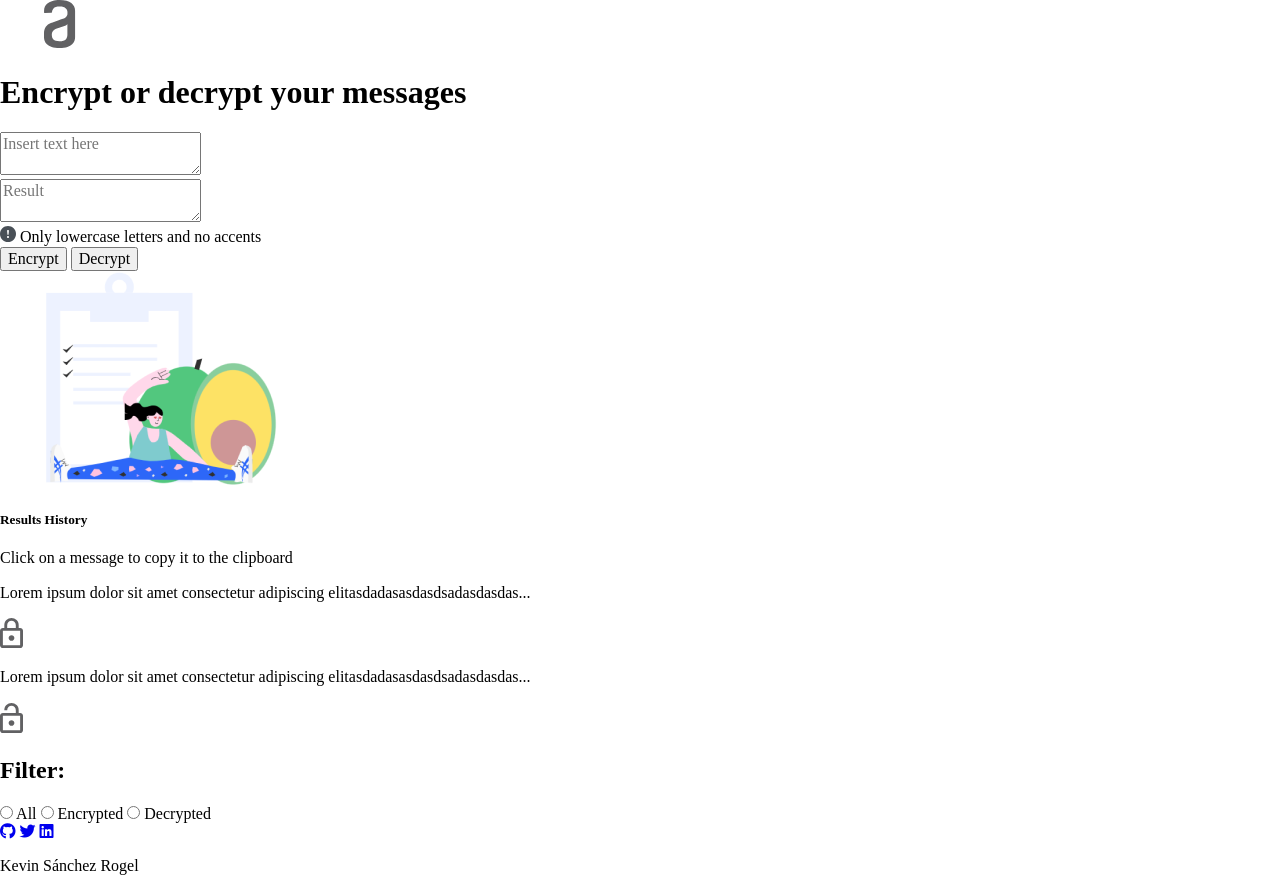
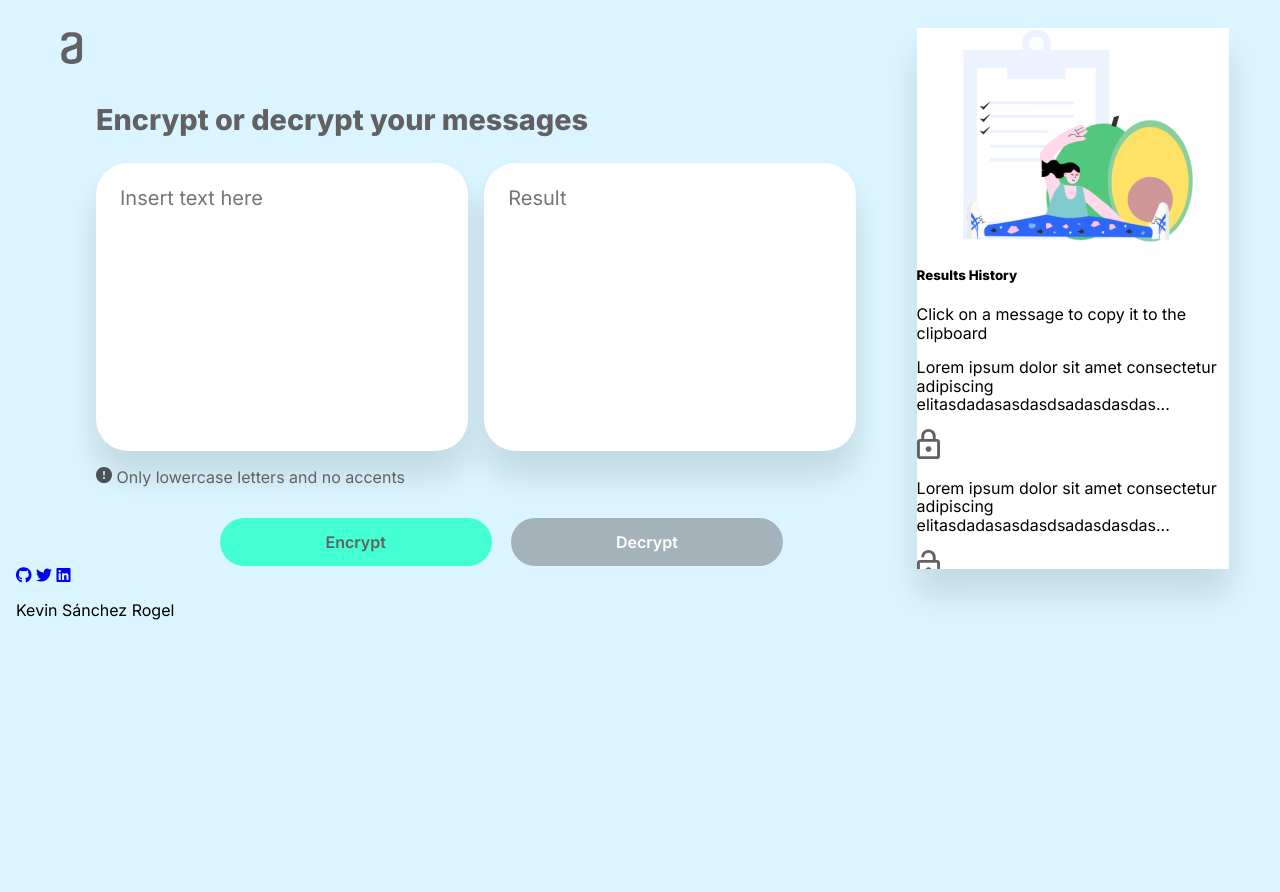
Before and after one commit to KeSanc/Challenge-Oracle-ONE---Encrypter, a plain HTML site: page index.html in a window 1280 px wide. After the commit the page ends 800 px from the top, so only its background shows below. Drawn offline with nearby package versions, Linux system fonts and the light colour scheme.

Commit message:
Codigo CSS de la sección Encrypt and Decrypt

```diff
--- a/index.html
+++ b/index.html
@@ -24,17 +24,14 @@
             </div>
 
             <div class="encryption__content">
-                <div class="encryption__textarea">
                     <textarea class="encryption__input" placeholder="Insert text here"></textarea>
-                </div>
-                <div class="encryption__textarea">
                     <textarea class="encryption__output" placeholder="Result"></textarea>
-                </div>
             </div>
 
             <div class="encryption__footer">
                 <div class="encryption__warning">
-                    <img class="encryption__warning-icon" src="images/exclamation-circle-fill.svg" alt="">
+                    <img class="encryption__warning-icon" src="images/exclamation-circle-fill.svg"
+                        alt="exclamation-circle">
                     <span class="encryption__warning-text">Only lowercase letters and no accents</span>
                 </div>
 
@@ -46,16 +43,16 @@
         </section>
 
         <section class="history">
+            <div class="history__container">
                 <div class="history__header">
                     <div class="history__icon">
-                    <img src="images/clipboard.png" alt="">
+                        <img src="images/clipboard.png" alt="clipboard">
                     </div>
                     <div class="history__text">
                         <h5 class="history__title">Results History</h5>
                         <p class="history__description">Click on a message to copy it to the clipboard</p>
                     </div>
                 </div>
-
                 <div class="history__content">
                     <section class="history__item">
                         <div class="history__text">
@@ -63,7 +60,7 @@
                                 elitasdadasasdasdsadasdasdas...</p>
                         </div>
                         <div class="history__icon">
-                        <img class="history__icon-lock" src="images/lock.svg" alt="">
+                            <img class="history__icon-lock" src="images/lock.svg" alt="lock icon">
                         </div>
                     </section>
                     <section class="history__item">
@@ -72,11 +69,10 @@
                                 elitasdadasasdasdsadasdasdas...</p>
                         </div>
                         <div class="history__icon">
-                        <img class="history__icon-unlock" src="images/unlock.svg" alt="">
+                            <img class="history__icon-unlock" src="images/unlock.svg" alt="unlock icon">
                         </div>
                     </section>
                 </div>
-
                 <div class="history__filter">
                     <h2 class="history__filter-title">Filter: </h2>
                     <label class="history__filter-label">
@@ -92,6 +88,7 @@
                         Decrypted
                     </label>
                 </div>
+            </div>
         </section>
 
 
@@ -102,7 +99,8 @@
         <div class="footer__social">
             <a href="https://www.github.com/kesanc" target="_blank" rel="noopener"><i class="fab fa-github"></i></a>
             <a href="https://www.twitter.com/damrog99" target="_blank" rel="noopener"><i class="fab fa-twitter"></i></a>
-            <a href="https://www.linkedin.com/in/kesanc/ target="_blank" rel="noopener"><i class="fab fa-linkedin"></i></a>
+            <a href="https://www.linkedin.com/in/kesanc/ target=" _blank" rel="noopener"><i
+                    class="fab fa-linkedin"></i></a>
         </div>
         <div class="footer__name">
             <p>Kevin Sánchez Rogel</p>
--- a/styles/main.css
+++ b/styles/main.css
@@ -1,3 +1,126 @@
-.title{
-    color: red;
+@import url("https://fonts.googleapis.com/css2?family=Inter:wght@300;400;500;600;800&display=swap");
+
+:root {
+  --background-color: #daf5ff;
+  --text-color: #616163;
 }
+
+body {
+  background-color: var(--background-color);
+  font-family: "Inter", sans-serif;
+  padding: 1rem;
+}
+
+/* ---- ----- -----    HEADER     ----- ----- ---- */
+.header {
+  width: 70%;
+  padding: 1rem;
+}
+
+.header__logo {
+  width: 5rem;
+}
+
+/* ---- ----- -----    MAIN     ----- ----- ---- */
+.main {
+  width: 100%;
+  display: flex;
+  justify-content: space-around;
+  position: relative;
+}
+
+/* ---- ----- -----    ENCRYPTION SECTION     ----- ----- ---- */
+.encryption {
+  width: 70%;
+  display: flex;
+  flex-direction: column;
+  padding: 0 0.625rem 0 5rem;
+  color: var(--text-color);
+  row-gap: 0.5rem;
+
+}
+
+.encryption__title {
+  font-size: 1.8rem;
+}
+
+/* ---- ----- -----    encryption__content     ----- ----- ---- */
+
+.encryption__content {
+  display: flex;
+  column-gap: 1rem;
+  justify-content: start;
+
+}
+
+.encryption__input, .encryption__output {
+  width: 40%;
+  height: 15rem;
+  resize: none;
+  outline: none;
+  border-radius: 32px;
+  padding: 1.5rem 1.5rem;
+  border: none;
+  box-shadow: 0 24px 32px rgba(0, 0, 0, 0.116);
+  font-size: 1.25rem;
+
+}
+
+/* ---- ----- -----    encryption__footer     ----- ----- ---- */
+.encryption__footer {
+  display: flex;
+  flex-direction: column;
+  gap: 1rem;
+  margin-top: 0.5rem;
+}
+
+.encryption__buttons {
+  display: flex;
+  justify-content: center;
+  column-gap: 1.2rem;
+  margin-top: 1rem;
+}
+
+.encryption__button {
+  width: 17rem;
+  height: 3rem;
+  border-radius: 24px;
+  outline: none;
+  border: none;
+  font-weight: 600;
+  cursor: pointer;
+}
+
+.encryption__button:hover {
+  opacity: 0.7;
+  transition: all 0.5s;
+
+}
+
+.encryption__button--encrypt {
+  background-color: #44FFD2;
+  color: var(--text-color);
+}
+
+.encryption__button--decrypt {
+  background-color: #A4B2B9;
+  color: #fff;
+}
+
+/* ---- ----- -----    HISTORY SECTION     ----- ----- ---- */
+.history {
+  width: 30%;
+
+  position: relative;
+}
+
+.history__container {
+  background-color: #fff;
+  box-shadow: 0 24px 32px rgba(0, 0, 0, 0.116);
+  position: absolute;
+  top: -55px;
+  width: 90%;
+  min-height: 112%;
+  max-height: 112%;
+  overflow: hidden;
+}
```
Lines whose indentation alone changed are shown as unchanged.
